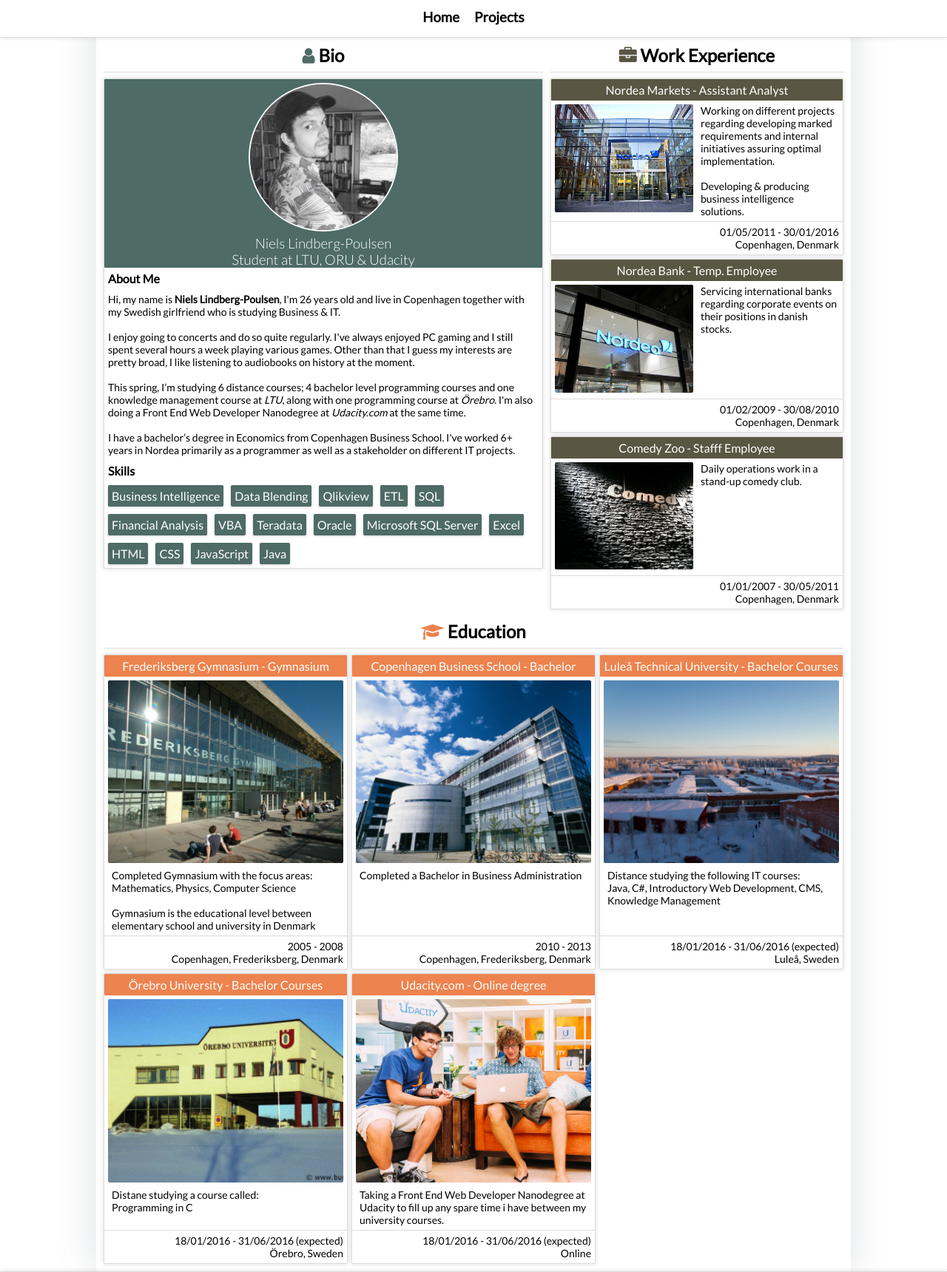
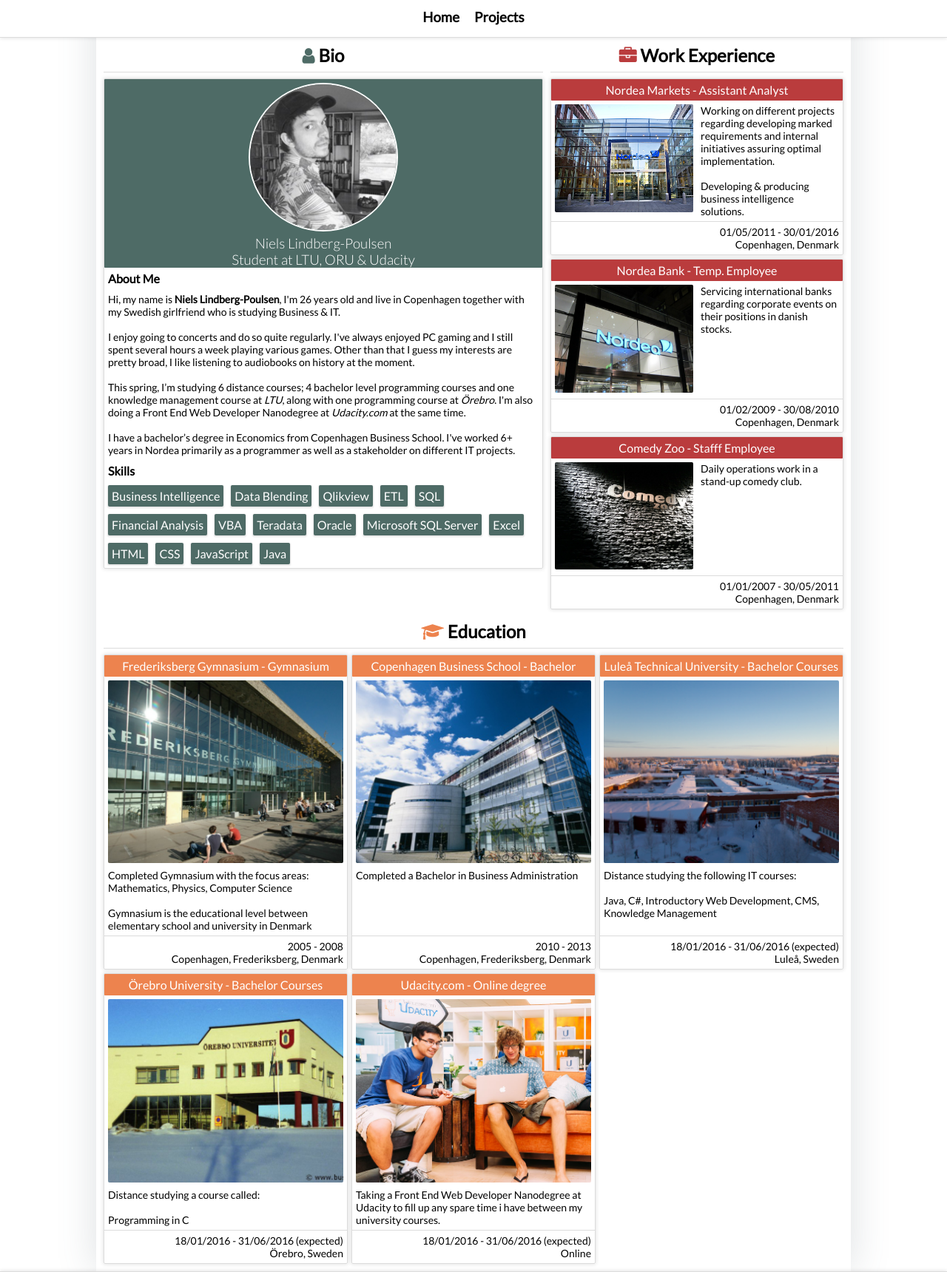
Before and after one commit to NielsLindberg/Udacity-P4, a plain HTML site: page index.html in a window 1280 px wide. Shown: the top 1720 px of the page at 74% size. Drawn offline with nearby package versions, Linux system fonts and the light colour scheme.

Commit message:
remove padding from entry-description

```diff
--- a/css/style.css
+++ b/css/style.css
@@ -156,7 +156,6 @@
     padding: 5px;
     width: calc((100% - 5px * 2));
     text-align: center;
-    transition: background-color .2s ease-in;
 }
 
 .bio-container i {
@@ -164,11 +163,11 @@
 }
 
 .work .entry-titel {
-    background-color: rgb(89, 86, 67);
+    background-color: rgb(186,60,61);
 }
 
 .work i {
-    color: rgb(89, 86, 67);
+    color: rgb(186,60,61);
 }
 
 .education .entry-titel {
@@ -179,9 +178,6 @@
     color: rgb(237, 131, 78);
 }
 
-.entry-titel:hover {
-    background-color: rgb(128, 188, 163);
-}
 
 .entry-content {
     width: 100%;
@@ -393,7 +389,6 @@
     .entry-description {
         width: calc((100% - 5px * 2));
         margin-top: 0;
-        padding-left: 5px;
     }
 }
 
@@ -417,7 +412,6 @@
     .entry-description {
         width: calc((100% - 5px * 2));
         margin-top: 0;
-        padding-left: 5px;
     }
 }
 
@@ -442,7 +436,6 @@
     .education .entry-description {
         width: calc((100% - 5px * 2));
         margin-top: 0;
-        padding-left: 5px;
     }
 }
 
@@ -471,6 +464,5 @@
     .entry-description {
         width: calc((100% - 5px * 2));
         margin-top: 0;
-        padding-left: 5px;
     }
 }
--- a/js/education.js
+++ b/js/education.js
@@ -35,7 +35,7 @@
         "name": "Luleå Technical University",
         "location": "Luleå, Sweden",
         "degree": "Bachelor Courses",
-        "description": "Distance studying the following IT courses:<br>Java, C#, Introductory Web Development, CMS, Knowledge Management",
+        "description": "Distance studying the following IT courses:<br><br>Java, C#, Introductory Web Development, CMS, Knowledge Management",
         "dates": "18/01/2016 - 31/06/2016 (expected)",
         "url": "http://www.ltu.se",
         "picture": "images/LTU.png",
@@ -44,7 +44,7 @@
         "name": "Örebro University",
         "location": "Örebro, Sweden",
         "degree": "Bachelor Courses",
-        "description": "Distane studying a course called:<br>Programming in C",
+        "description": "Distance studying a course called:<br><br>Programming in C",
         "dates": "18/01/2016 - 31/06/2016 (expected)",
         "url": "http://www.oru.se",
         "picture": "images/ORU.png",
```
